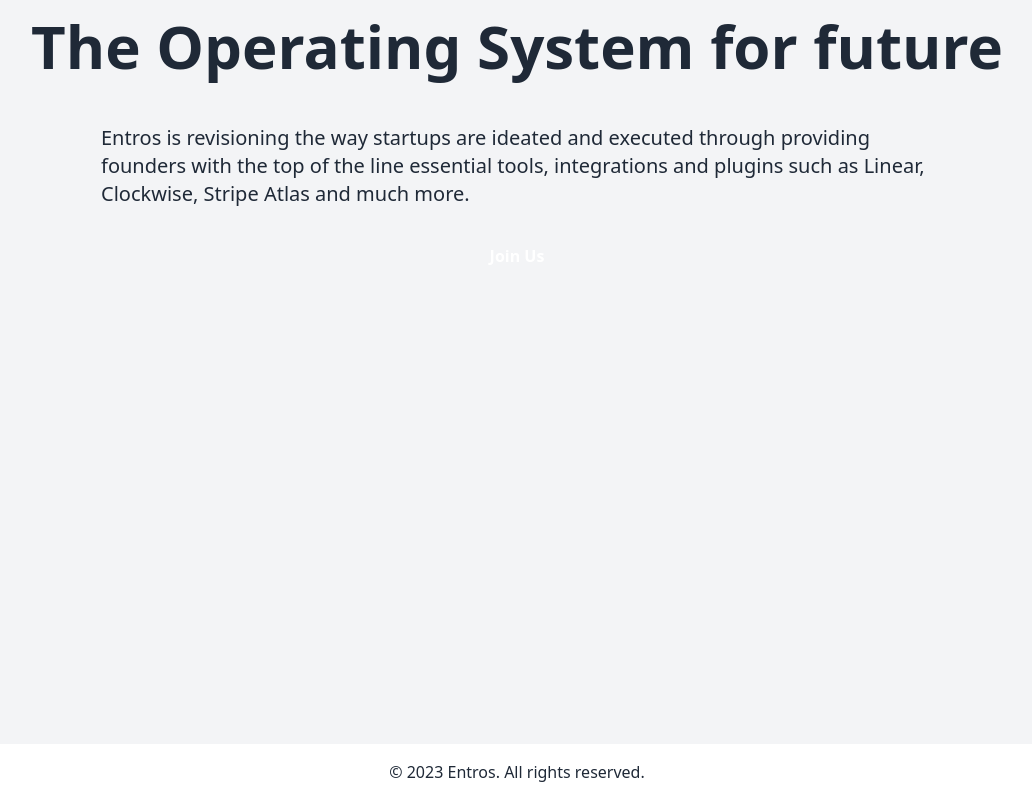
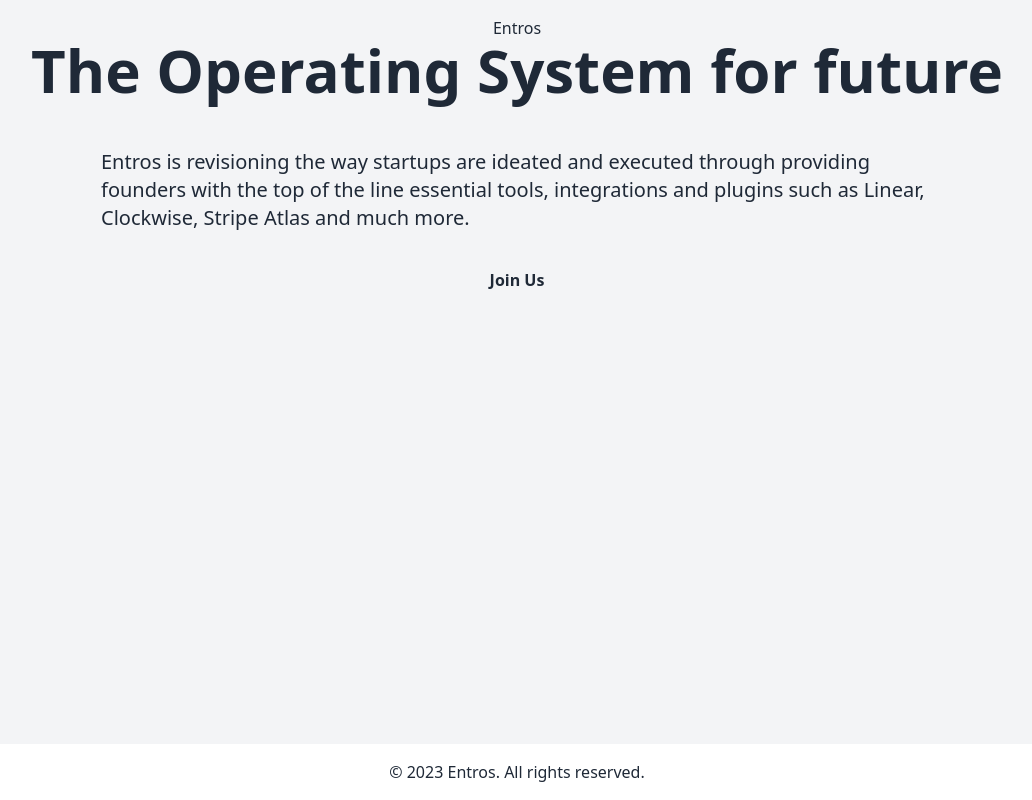
Before and after one commit to entros-team/entros-team.github.io, a website: page index.html in a window 1280 px wide. Shown: the whole page, without its empty margins (123-1155 px from the left). Drawn offline with Linux system fonts and the light colour scheme.

Commit message:
Update index.html

```diff
--- a/index.html
+++ b/index.html
@@ -3,6 +3,7 @@
 <head>
   <meta charset="UTF-8">
   <meta name="viewport" content="width=device-width, initial-scale=1.0">
+  <title>Entros Job Listings</title>
   <title>Entros</title>
   <link href="./styles/base.css" rel="stylesheet">
   <link rel="stylesheet" href="https://cdnjs.cloudflare.com/ajax/libs/font-awesome/6.0.0-beta3/css/all.min.css">
@@ -10,13 +11,14 @@
 <body class="bg-gray-100 dark:bg-gray-900 min-h-screen flex flex-col text-gray-800 dark:text-gray-100">
   <header class="w-full py-4 bg-white-500 dark:bg-gray-800">
     <div class="container mx-auto px-4 text-center">
-      <h1 class="text-6xl font-black">The Operating System for future</h1>
+      <h1>Entros</h1>
+      <h2 class="text-6xl font-black">The Operating System for future</h2>
     </div>
   </header>
   <main class="container mx-auto px-4 py-8 flex-1">
     <div class="w-full md:w-3/4 lg:w-2/3 mx-auto">
       <p class="text-xl mb-6">Entros is revisioning the way startups are ideated and executed through providing founders with the top of the line essential tools, integrations and plugins such as Linear, Clockwise, Stripe Atlas and much more.</p>
-      <a href="/job" class="w-full inline-block bg-white-500 dark:bg-gray-800 text-white font-semibold text-center py-3 rounded-md">Join Us</a>
+      <a href="/job" class="w-full inline-block bg-white-500 dark:bg-gray-800 text-black font-semibold text-center py-3 rounded-md">Join Us</a>
     </div>
   </main>
   <footer class="bg-white dark:bg-gray-800 w-full">
```
